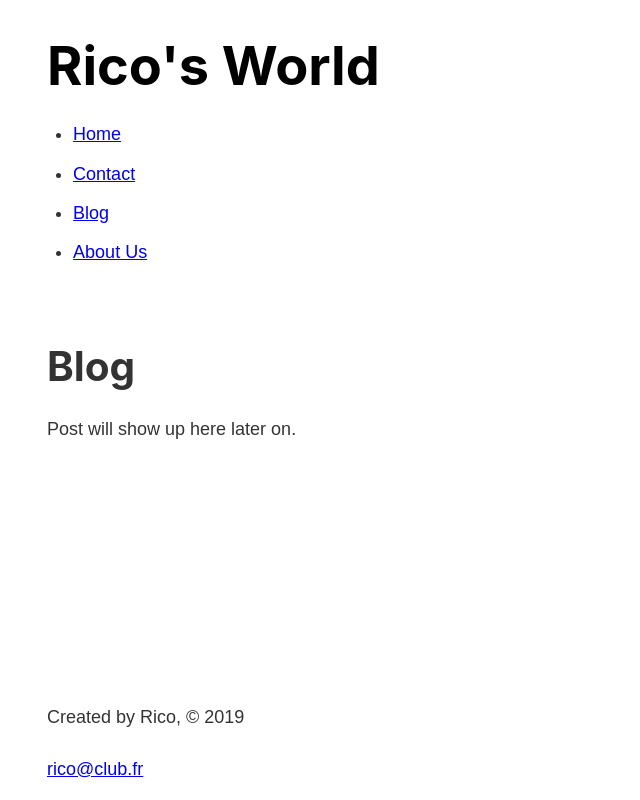
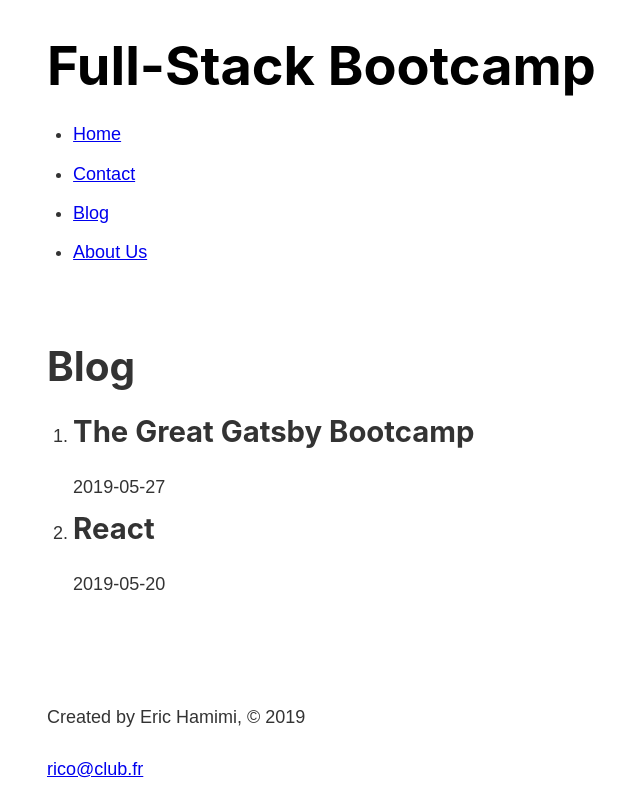
Before and after one commit to EricH77410/gatsby_bootcamp, a Gatsby site: page /blog in a window 1280 px wide. Shown: the whole page, without its empty margins (236-876 px from the left). Built offline with nearby package versions, Linux system fonts and the light colour scheme; Gatsby itself is replaced by a stand-in of ours.

Commit message:
add graphql

```diff
--- a/gatsby-config.js
+++ b/gatsby-config.js
@@ -5,7 +5,19 @@
  */
 
 module.exports = {
+  siteMetadata: {
+    title: 'Full-Stack Bootcamp',
+    author: 'Eric Hamimi'
+  },
   plugins: [
-    'gatsby-plugin-sass'
+    'gatsby-plugin-sass',
+    {
+      resolve: 'gatsby-source-filesystem',
+      options: {
+        name: 'src',
+        path: `${__dirname}/src/`
+      }
+    },
+    'gatsby-transformer-remark'
   ]
 }
--- /dev/null
+++ b/gatsby-node.js
@@ -0,0 +1,15 @@
+const path = require('path')
+
+module.exports.onCreateNode = ({ node, actions }) => {
+  const { createNodeField } = actions
+
+  if (node.internal.type === "MarkdownRemark") {
+    const slug = path.basename(node.fileAbsolutePath, '.md')
+
+    createNodeField({
+      node,
+      name: 'slug',
+      value: slug
+    })
+  }
+}
--- a/package.json
+++ b/package.json
@@ -6,7 +6,7 @@
   "license": "MIT",
   "scripts": {
     "build": "gatsby build",
-    "develop": "gatsby develop",
+    "develop": "env-cmd gatsby develop",
     "format": "prettier --write src/**/*.{js,jsx}",
     "start": "npm run develop",
     "serve": "gatsby serve",
@@ -15,11 +15,14 @@
   "dependencies": {
     "gatsby": "^2.6.0",
     "gatsby-plugin-sass": "^2.0.11",
+    "gatsby-source-filesystem": "^2.0.28",
+    "gatsby-transformer-remark": "^2.3.8",
     "node-sass": "^4.12.0",
     "react": "^16.8.6",
     "react-dom": "^16.8.6"
   },
   "devDependencies": {
+    "env-cmd": "^9.0.1",
     "prettier": "^1.17.1"
   },
   "repository": {
--- a/src/components/footer.js
+++ b/src/components/footer.js
@@ -1,9 +1,21 @@
 import React from 'react'
 
+import { graphql, useStaticQuery } from 'gatsby'
+
 const Footer = () => {
+
+  const data = useStaticQuery(graphql `
+    query {
+      site {
+        siteMetadata {
+          author
+        }
+      }
+    }
+  `)
   return (
     <footer>
-      <p>Created by Rico, &copy; 2019</p>
+      <p>Created by {data.site.siteMetadata.author}, &copy; 2019</p>
       <a href="/">rico@club.fr</a>
     </footer>
   )
--- a/src/components/header.js
+++ b/src/components/header.js
@@ -1,15 +1,24 @@
 import React from 'react'
-import { Link } from 'gatsby'
+import { Link, graphql, useStaticQuery } from 'gatsby'
 
-//import './header.module.scss'
 import headerStyle from './header.module.scss'
 
 const Header = () => {
+  const data = useStaticQuery(graphql`
+    query {
+      site {
+        siteMetadata {
+          title
+        }
+      }
+    }
+  `)
+
   return (
     <header className={headerStyle.header}>
       <h1>
         <Link className={headerStyle.title} to="/">
-          Rico's World
+          {data.site.siteMetadata.title}
         </Link>
       </h1>
       <nav>
--- a/src/pages/blog.js
+++ b/src/pages/blog.js
@@ -1,12 +1,44 @@
 import React from 'react'
+
+import { graphql, useStaticQuery } from 'gatsby'
 
 import Layout from '../components/layout'
 
 const BlogPage = () => {
+
+  const data = useStaticQuery(graphql`
+    query {
+      allMarkdownRemark {
+        edges {
+          node {
+            frontmatter {
+              title
+              date
+            }
+          }
+        }
+      }
+    }
+  `)
+
+  const renderPost = () => {
+    return data.allMarkdownRemark.edges.map((post, index)=>{
+      return (
+        <li key={index}>
+          <h2>{post.node.frontmatter.title}</h2>
+          <p>{post.node.frontmatter.date}</p>
+        </li>
+      )
+    })
+  }
+
   return (
     <Layout>
       <h1>Blog</h1>
-      <p>Post will show up here later on.</p>
+      <ol>
+        {renderPost()}
+      </ol>
+
     </Layout>
   )
 }
--- /dev/null
+++ b/src/posts/gatsby.md
@@ -0,0 +1,12 @@
+---
+title: "The Great Gatsby Bootcamp"
+date: "2019-05-27"
+---
+
+I just launched a new bootcamp!
+
+## Topics Covered
+
+1. Gatsby
+2. GraphQL
+3. React
--- /dev/null
+++ b/src/posts/react.md
@@ -0,0 +1,6 @@
+---
+title: "React"
+date: "2019-05-20"
+---
+
+In this post you'll learn React.
```
Also changed, not shown: 1 other file.
